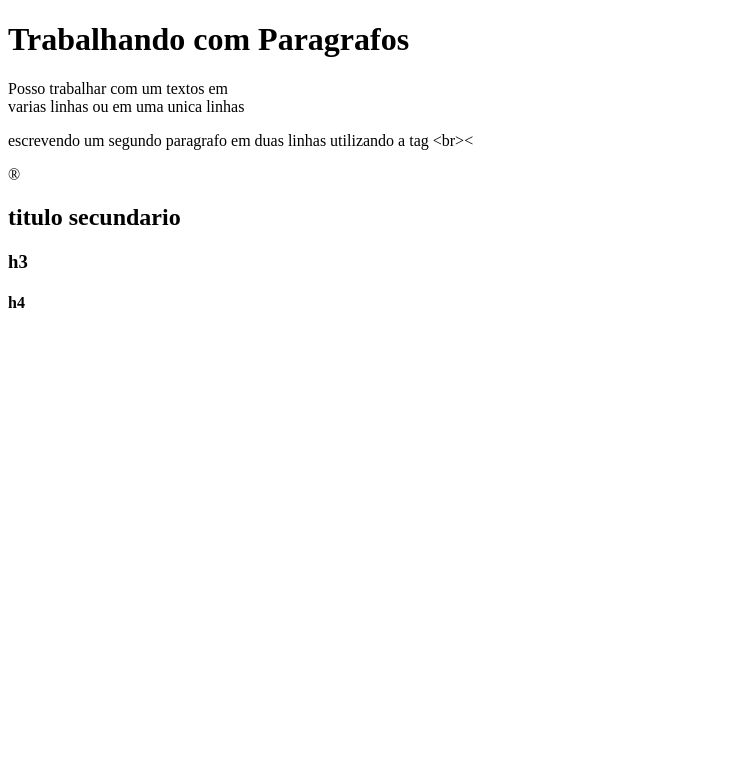
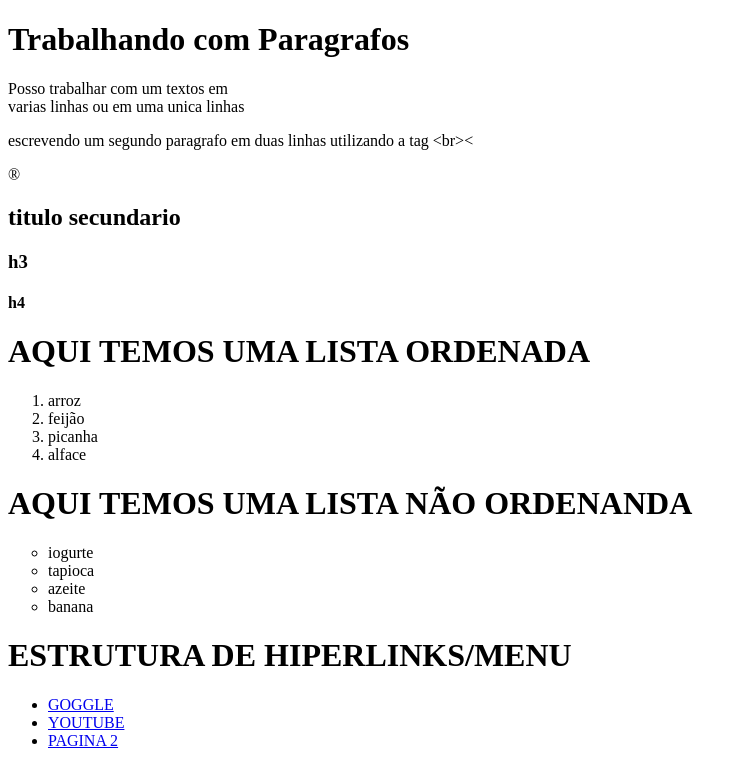
Before and after one commit to BRUNAAM/web-design, a plain HTML site: page INDEX.HTML in a window 1280 px wide. Shown: the whole page, without its empty margins (0-748 px from the left). Drawn offline with Linux system fonts and the light colour scheme.

Commit message:
CONTINUAÇÃO DOS EXEMPLOS  ESTRUTURA HTML

```diff
--- a/INDEX.HTML
+++ b/INDEX.HTML
@@ -16,6 +16,33 @@
     <h2> titulo secundario</h2>
     <h3>h3</h3>
     <h4>h4</h4>
+    <h1>AQUI TEMOS UMA LISTA ORDENADA</h1>
+    <OL type="square">
+        <LI>arroz</LI>
+        <li>feijão</li>
+        <li>picanha</li>
+        <LI>alface</LI>
+    </OL>
+    <h1>AQUI TEMOS UMA LISTA NÃO ORDENANDA</h1>
+    <UL type="circle">
+        <LI>iogurte</LI>
+        <li>tapioca</li>
+        <li>azeite</li>
+        <li>banana</li>
+    </UL>
+    <h1>ESTRUTURA DE HIPERLINKS/MENU</h1>
+    <NAv>
+        <UL>
+            <LI><a href="https://www.google.com.br" target="_blank">GOGGLE</a></LI>
+            <li><a href="https://www.youtube.com" target="_blank">YOUTUBE</a></li>
+            <LI><a href="sistema.html">PAGINA 2</a></LI>
+
+        </UL>
+    </NAv>
+
+
+    <!--<DIV>FEITO PRA CRIAR OS BLOCOS DE UMA PAGINA </DIV>-->
+
 
 </body>
 
```
Also changed, not shown: sistema.html (added, +13 -0 lines), download.ico (added).
